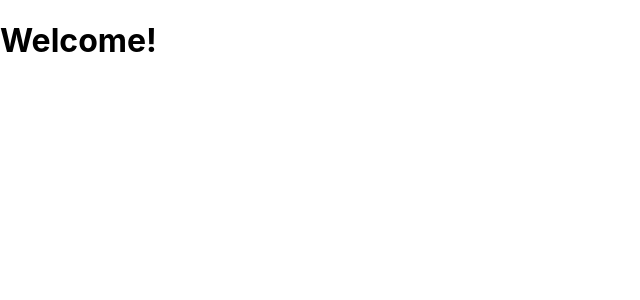
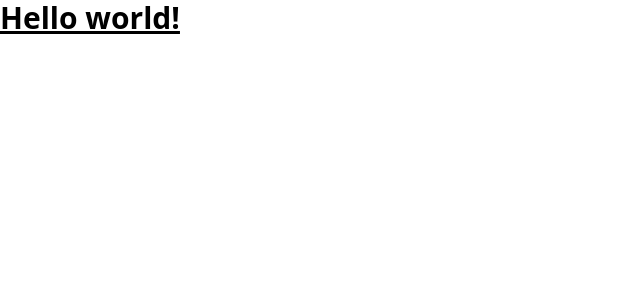
Before and after one commit to AlexBeje/gym-app, a React (Vite) app: page / in a window 1280 px wide. Shown: the top 300 px of the page, without its empty margins (0-640 px from the left). Built offline with nearby package versions, Linux system fonts and the light colour scheme.

Commit message:
📦 NEW: Added tailwind config

```diff
--- a/package.json
+++ b/package.json
@@ -15,6 +15,9 @@
     "@types/react": "^18.0.9",
     "@types/react-dom": "^18.0.3",
     "@vitejs/plugin-react": "^1.3.2",
+    "autoprefixer": "^10.4.7",
+    "postcss": "^8.4.13",
+    "tailwindcss": "^3.0.24",
     "vite": "^2.9.8"
   }
 }
--- /dev/null
+++ b/postcss.config.js
@@ -0,0 +1,6 @@
+module.exports = {
+  plugins: {
+    tailwindcss: {},
+    autoprefixer: {},
+  },
+}
--- a/src/index.css
+++ b/src/index.css
@@ -1,13 +1,3 @@
-body {
-  margin: 0;
-  font-family: -apple-system, BlinkMacSystemFont, 'Segoe UI', 'Roboto', 'Oxygen',
-    'Ubuntu', 'Cantarell', 'Fira Sans', 'Droid Sans', 'Helvetica Neue',
-    sans-serif;
-  -webkit-font-smoothing: antialiased;
-  -moz-osx-font-smoothing: grayscale;
-}
-
-code {
-  font-family: source-code-pro, Menlo, Monaco, Consolas, 'Courier New',
-    monospace;
-}
+@tailwind base;
+@tailwind components;
+@tailwind utilities;
--- a/src/main.jsx
+++ b/src/main.jsx
@@ -1,6 +1,6 @@
 import React from 'react'
 import ReactDOM from 'react-dom/client'
-import App from './App'
+import App from './pages/App'
 import './index.css'
 
 ReactDOM.createRoot(document.getElementById('root')).render(
--- a/src/App.jsx
+++ b/src/pages/App.jsx
@@ -5,7 +5,7 @@ function App() {
 
   return (
     <div>
-      <h1>Welcome!</h1>
+      <h1 class="text-3xl font-bold underline">Hello world!</h1>
     </div>
   );
 }
--- /dev/null
+++ b/tailwind.config.js
@@ -0,0 +1,10 @@
+module.exports = {
+  content: [
+    "./index.html",
+    "./src/**/*.{vue,js,ts,jsx,tsx}",
+  ],
+  theme: {
+    extend: {},
+  },
+  plugins: [],
+}
```
Also changed, not shown: 1 other file (tests, documents, lock files or other folders).
